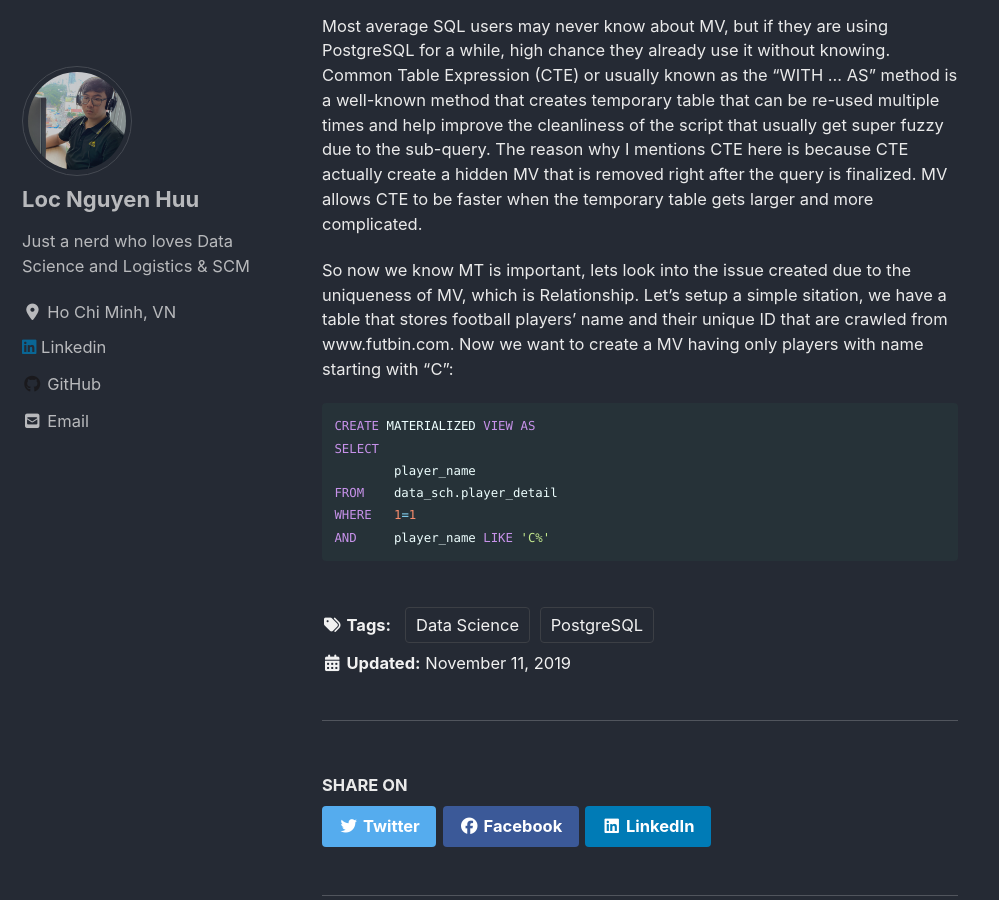
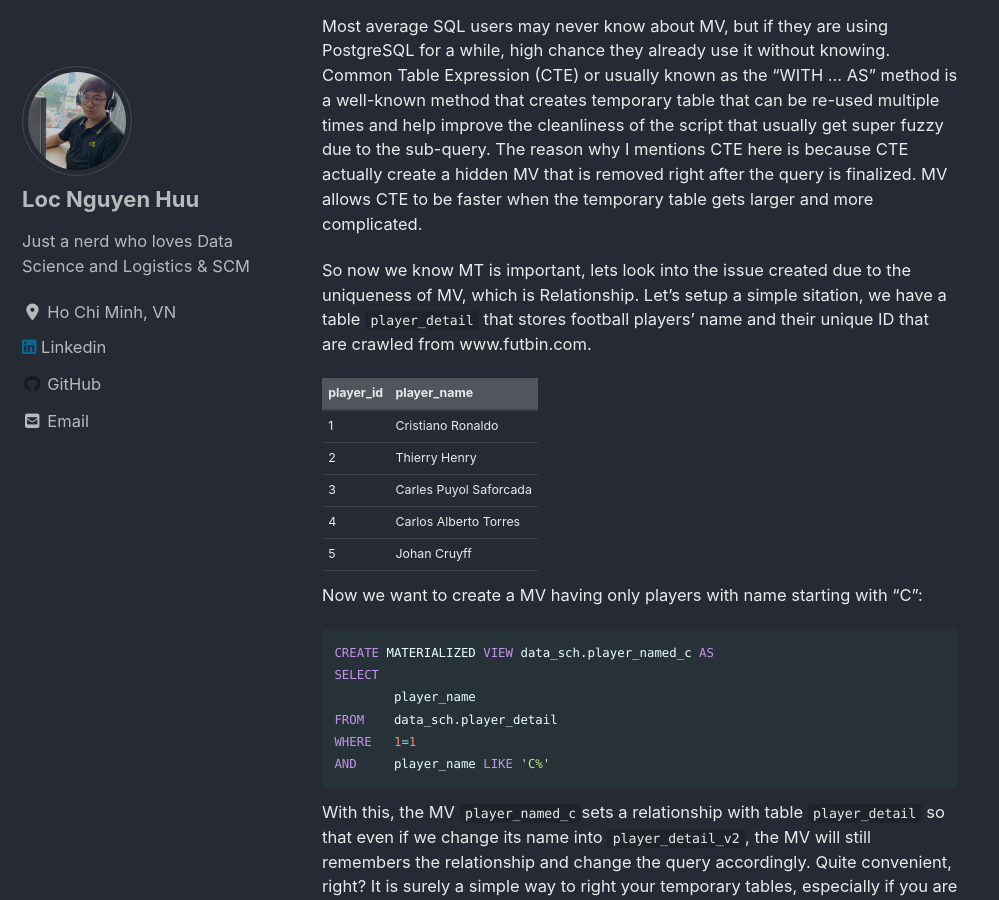
Before and after one commit to kaginguyen/locnguyen14061996.github.io, a Jekyll site: the page built from _posts/2019-11-11-work-with-materialized-view.md, in a window 1280 px wide and 900 px high, scrolled down 364 px. Shown: the whole window, without its empty margins (0-999 px from the left). Built offline with Jekyll 4.4.1, drawn with Linux system fonts in a browser that asks for light colours; cached includes are drawn as plain includes; nearby versions of some CDN libraries; some of the changed text lies outside the part shown.

Commit message:
update post

````diff
--- a/_posts/2019-11-11-work-with-materialized-view.md
+++ b/_posts/2019-11-11-work-with-materialized-view.md
@@ -8,13 +8,56 @@ If you have every working with PostgreSQL, you would have known that there are n
 
 Most average SQL users may never know about MV, but if they are using PostgreSQL for a while, high chance they already use it without knowing. Common Table Expression (CTE) or usually known as the "WITH ... AS" method is a well-known method that creates temporary table that can be re-used multiple times and help improve the cleanliness of the script that usually get super fuzzy due to the sub-query. The reason why I mentions CTE here is because CTE actually create a hidden MV that is removed right after the query is finalized. MV allows CTE to be faster when the temporary table gets larger and more complicated.
 
-So now we know MT is important, lets look into the issue created due to the uniqueness of MV, which is Relationship. Let's setup a simple sitation, we have a table that stores football players' name and their unique ID that are crawled from www.futbin.com. Now we want to create a MV having only players with name starting with "C":
+So now we know MT is important, lets look into the issue created due to the uniqueness of MV, which is Relationship. Let's setup a simple sitation, we have a table `player_detail` that stores football players' name and their unique ID that are crawled from www.futbin.com.
+
+player_id | player_name
+--- | ---
+1 | Cristiano Ronaldo
+2 | Thierry Henry
+3 | Carles Puyol Saforcada
+4 | Carlos Alberto Torres
+5 | Johan Cruyff
+
+
+Now we want to create a MV having only players with name starting with "C":
 
 ```sql
-CREATE MATERIALIZED VIEW AS
+CREATE MATERIALIZED VIEW data_sch.player_named_c AS
 SELECT
         player_name
 FROM    data_sch.player_detail
 WHERE   1=1
 AND     player_name LIKE 'C%'
 ```
+
+
+With this, the MV `player_named_c`sets a relationship with table `player_detail` so that even if we change its name into `player_detail_v2`, the MV will still remembers the relationship and change the query accordingly. Quite convenient, right? It is surely a simple way to right your temporary tables, especially if you are using it in different procedure. Changing the normal table is easy, but new problem arises, if you want to change the logic or add a new column or conditions into the MV, you will need to drop it and rebuild it, here is how:
+
+```sql
+DROP MATERIALIZED VIEW IF EXIST data_sch.player_named_c;
+CREATE MATERIALIZED VIEW data_sch.player_named_c AS
+SELECT
+        player_id
+        , player_name
+FROM    data_sch.player_detail
+WHERE   1=1
+AND     player_name LIKE 'C%'
+```
+
+
+That is just the beginning, let's say you want to use that MV to create another MV of players' name start with "C" and names' length is more than 20 characters.
+
+```sql
+CREATE MATERIALIZED VIEW data_sch.player_named_c_v2 AS
+SELECT
+        player_id
+        , player_name
+FROM    data_sch.player_named_c
+WHERE   1=1
+AND     player_name LIKE 'C%'
+AND     LENGTH(player_name) > 20
+```
+
+Now, the trouble will start to arises, so if you start to realize that you also want players with not just first name but also last name starting with "C", and you want to change the `player_named_c` table, you do the DROP and CREATE, but you encounter an issue as follow:
+
+`ERROR: cannot drop materialized view player_named_c because other objects depend on it`
````
